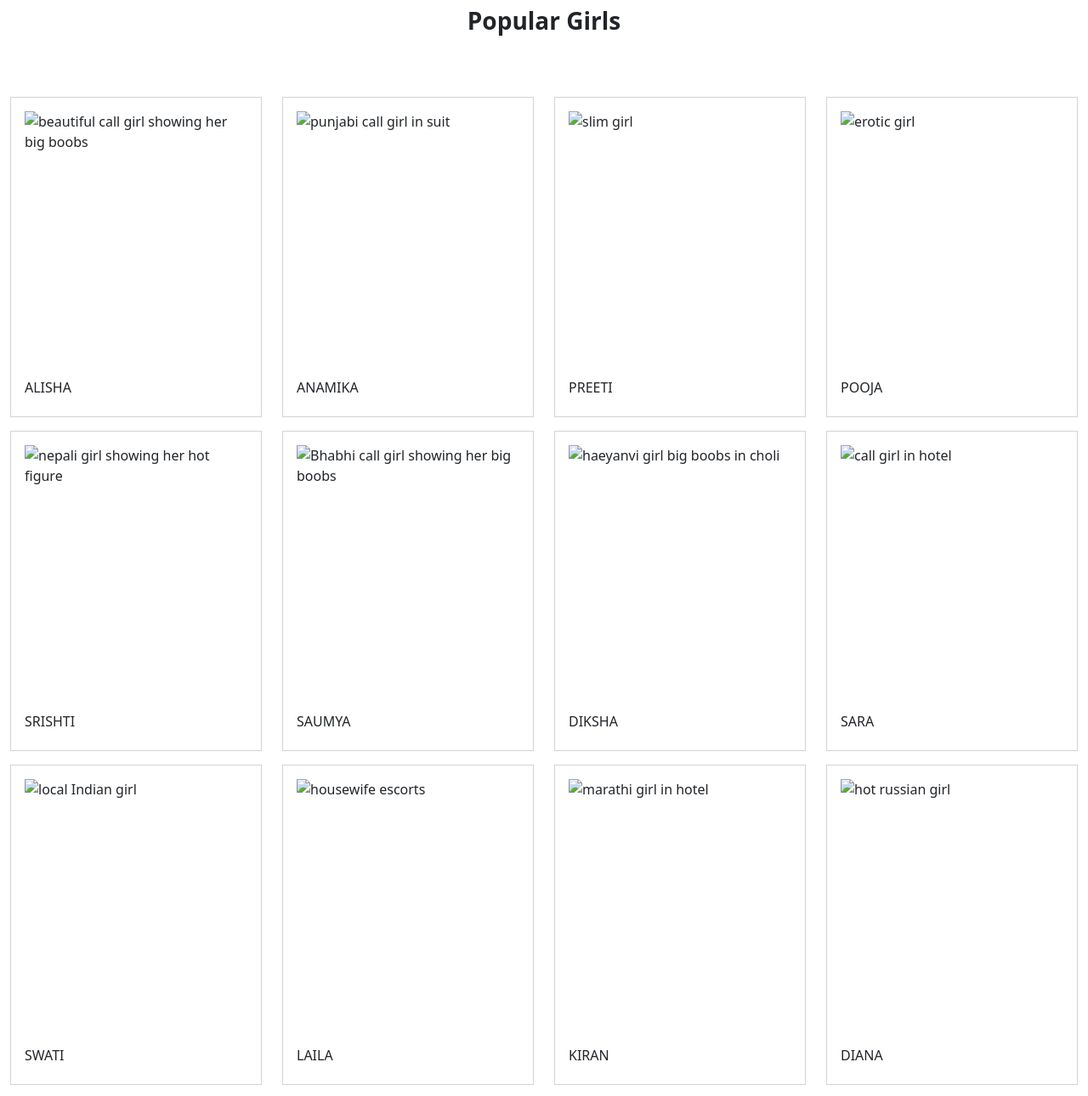
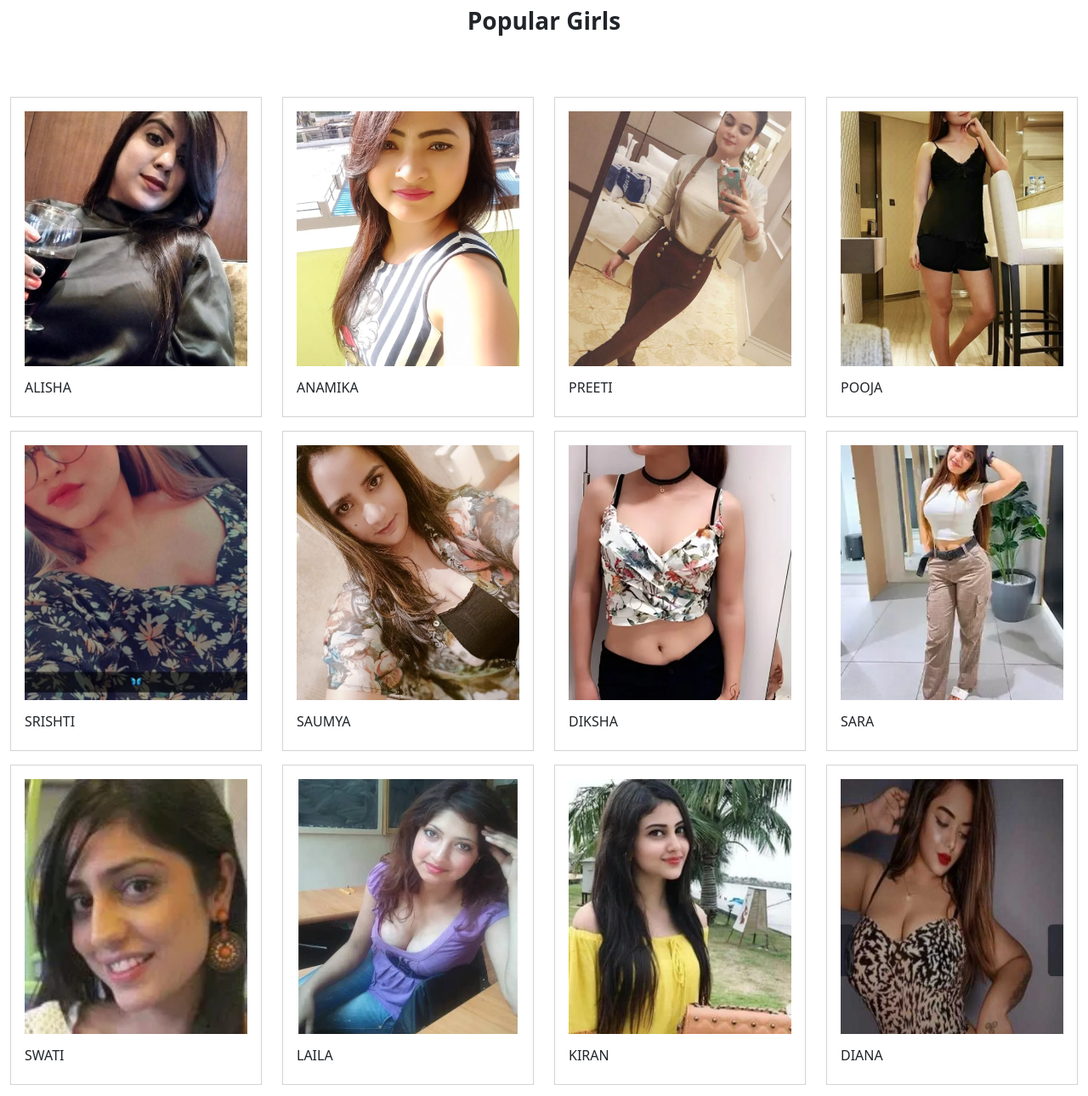
Before and after one commit to yarrakumar/callgirlsclub, a plain HTML site: page index.html in a window 1280 px wide. Shown: the part 840-2130 px from the top of the page at 85% size. Drawn offline with nearby package versions, Linux system fonts and the light colour scheme; the site is published under a folder, as on GitHub Pages, so addresses that start at the root find nothing.

Commit message:
index.html

```diff
--- a/index.html
+++ b/index.html
@@ -83,7 +83,7 @@
             <div class="col-lg-3 col-md-3 col-sm-12 mb-3">
                 <div class="popular">
                     <div class="">
-                        <img  src="/images/1.jpg" class="img-fluid" alt="beautiful call girl showing her big boobs">
+                        <img  src="images/1.jpg" class="img-fluid" alt="beautiful call girl showing her big boobs">
                     </div>
                     <div class="d-flex justify-content-between mt-3">
                         <h6>ALISHA</h6>
@@ -94,7 +94,7 @@
             <div class="col-lg-3 col-md-3 col-sm-12 mb-3">
                 <div class="popular">
                     <div class="">
-                        <img  src="/images/2.jpg"class="img-fluid" alt="punjabi call girl in suit">
+                        <img  src="images/2.jpg"class="img-fluid" alt="punjabi call girl in suit">
                     </div>
                     <div class="d-flex justify-content-between mt-3">
                         <h6>ANAMIKA</h6>
@@ -105,7 +105,7 @@
             <div class="col-lg-3 col-md-3 col-sm-12 mb-3">
                 <div class="popular">
                     <div class="">
-                        <img  src="/images/3.jpg" class="img-fluid" alt="slim girl">
+                        <img  src="images/3.jpg" class="img-fluid" alt="slim girl">
                     </div>
                     <div class="d-flex justify-content-between mt-3">
                         <h6>PREETI</h6>
@@ -116,7 +116,7 @@
             <div class="col-lg-3 col-md-3 col-sm-12 mb-3">
                 <div class="popular">
                     <div class="">
-                        <img  src="/images/4.jpg" class="img-fluid" alt="erotic girl">
+                        <img  src="images/4.jpg" class="img-fluid" alt="erotic girl">
                     </div>
                     <div class="d-flex justify-content-between mt-3">
                         <h6>POOJA</h6>
@@ -127,7 +127,7 @@
             <div class="col-lg-3 col-md-3 col-sm-12 mb-3">
                 <div class="popular">
                     <div class="">
-                        <img  src="/images/5.jpg" class="img-fluid" alt="nepali girl showing her hot figure">
+                        <img  src="images/5.jpg" class="img-fluid" alt="nepali girl showing her hot figure">
                     </div>
                     <div class="d-flex justify-content-between mt-3">
                         <h6>SRISHTI</h6>
@@ -138,7 +138,7 @@
             <div class="col-lg-3 col-md-3 col-sm-12 mb-3">
                 <div class="popular">
                     <div class="">
-                        <img  src="/images/6.jpg" class="img-fluid" alt="Bhabhi call girl showing her big boobs">
+                        <img  src="images/6.jpg" class="img-fluid" alt="Bhabhi call girl showing her big boobs">
                     </div>
                     <div class="d-flex justify-content-between mt-3">
                         <h6>SAUMYA</h6>
@@ -149,7 +149,7 @@
             <div class="col-lg-3 col-md-3 col-sm-12 mb-3">
                 <div class="popular">
                     <div class="">
-                        <img  src="/images/8.jpg" class="img-fluid" alt="haeyanvi girl big boobs in choli">
+                        <img  src="images/8.jpg" class="img-fluid" alt="haeyanvi girl big boobs in choli">
                     </div>
                     <div class="d-flex justify-content-between mt-3">
                         <h6>DIKSHA</h6>
@@ -160,7 +160,7 @@
             <div class="col-lg-3 col-md-3 col-sm-12 mb-3">
                 <div class="popular">
                     <div class="">
-                        <img  src="/images/9.jpg" class="img-fluid" alt="call girl in hotel">
+                        <img  src="images/9.jpg" class="img-fluid" alt="call girl in hotel">
                     </div>
                     <div class="d-flex justify-content-between mt-3">
                         <h6>SARA</h6>
@@ -171,7 +171,7 @@
 			<div class="col-lg-3 col-md-3 col-sm-12 mb-3">
                 <div class="popular">
                     <div class="">
-                        <img  src="/images/10.jpg" class="img-fluid" alt="local Indian girl">
+                        <img  src="images/10.jpg" class="img-fluid" alt="local Indian girl">
                     </div>
                     <div class="d-flex justify-content-between mt-3">
                         <h6>SWATI</h6>
@@ -182,7 +182,7 @@
             <div class="col-lg-3 col-md-3 col-sm-12 mb-3">
                 <div class="popular">
                     <div class="">
-                        <img  src="/images/11.jpg"class="img-fluid" alt="housewife escorts">
+                        <img  src="images/11.jpg"class="img-fluid" alt="housewife escorts">
                     </div>
                     <div class="d-flex justify-content-between mt-3">
                         <h6>LAILA</h6>
@@ -193,7 +193,7 @@
             <div class="col-lg-3 col-md-3 col-sm-12 mb-3">
                 <div class="popular">
                     <div class="">
-                        <img  src="/images/12.jpg" class="img-fluid" alt="marathi girl in hotel">
+                        <img  src="images/12.jpg" class="img-fluid" alt="marathi girl in hotel">
                     </div>
                     <div class="d-flex justify-content-between mt-3">
                         <h6>KIRAN</h6>
@@ -204,7 +204,7 @@
             <div class="col-lg-3 col-md-3 col-sm-12 mb-3">
                 <div class="popular">
                     <div class="">
-                        <img  src="/images/13.jpg" class="img-fluid" alt="hot russian girl">
+                        <img  src="images/13.jpg" class="img-fluid" alt="hot russian girl">
                     </div>
                     <div class="d-flex justify-content-between mt-3">
                         <h6>DIANA</h6>
@@ -215,7 +215,7 @@
             <div class="col-lg-3 col-md-3 col-sm-12 mb-3">
                 <div class="popular">
                     <div class="">
-                        <img  src="/images/14.jpg" class="img-fluid" alt="college girl">
+                        <img  src="images/14.jpg" class="img-fluid" alt="college girl">
                     </div>
                     <div class="d-flex justify-content-between mt-3">
                         <h6>ALIYA</h6>
@@ -226,7 +226,7 @@
             <div class="col-lg-3 col-md-3 col-sm-12 mb-3">
                 <div class="popular">
                     <div class="">
-                        <img  src="/images/15.jpg" class="img-fluid" alt="nepali call girl">
+                        <img  src="images/15.jpg" class="img-fluid" alt="nepali call girl">
                     </div>
                     <div class="d-flex justify-content-between mt-3">
                         <h6>SONAKSHI</h6>
@@ -237,7 +237,7 @@
             <div class="col-lg-3 col-md-3 col-sm-12 mb-3">
                 <div class="popular">
                     <div class="">
-                        <img  src="/images/16.jpg" class="img-fluid" alt="hot bhabhi for sex">
+                        <img  src="images/16.jpg" class="img-fluid" alt="hot bhabhi for sex">
                     </div>
                     <div class="d-flex justify-content-between mt-3">
                         <h6>VANYA</h6>
@@ -248,7 +248,7 @@
             <div class="col-lg-3 col-md-3 col-sm-12 mb-3">
                 <div class="popular">
                     <div class="">
-                        <img  src="/images/17.jpg" class="img-fluid" alt="indian girl">
+                        <img  src="images/17.jpg" class="img-fluid" alt="indian girl">
                     </div>
                     <div class="d-flex justify-content-between mt-3">
                         <h6>DILJEET</h6>
```
